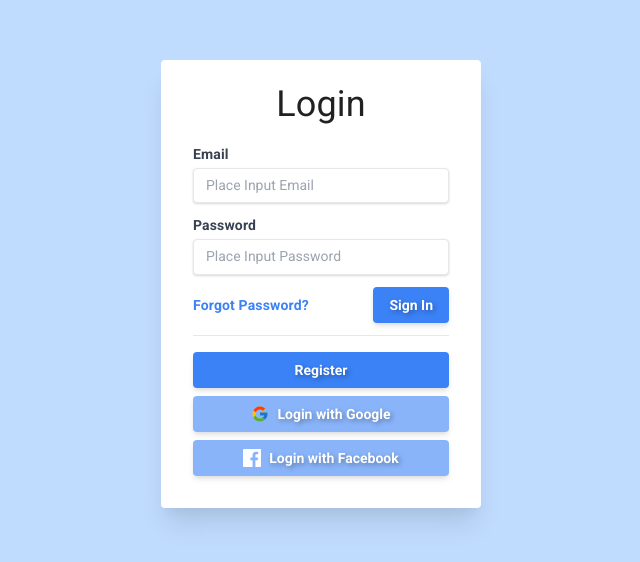
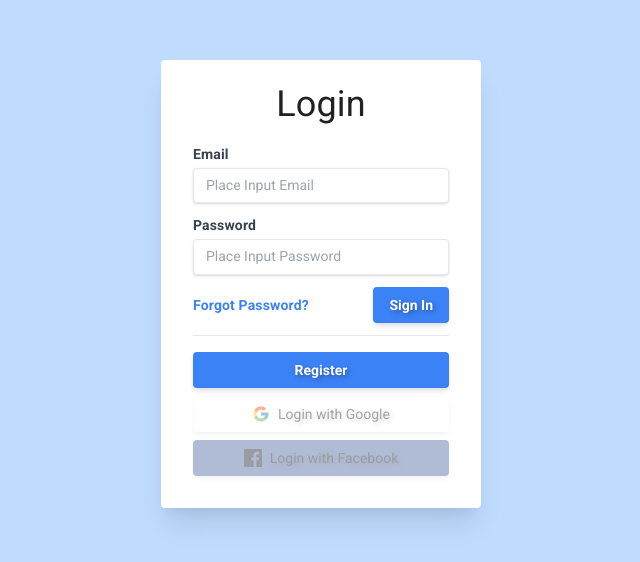
Before and after one commit to ben39053372/vite-react, a React (Vite) app: page /login in a window 1280 px wide. Shown: the part 116-678 px from the top of the page, without its empty margins (319-959 px from the left). Built offline with nearby package versions, Linux system fonts and the light colour scheme.

Commit message:
refactor: Button style

```diff
--- /dev/null
+++ b/src/components/Button/FacebookLoginBtn.tsx
@@ -0,0 +1,14 @@
+import './facebookLoginBtn.scss';
+import React from 'react';
+import { useTranslation } from 'react-i18next';
+import { GrFacebook } from 'react-icons/gr';
+
+export const FacebookLoginBtn = () => {
+  const { t } = useTranslation();
+  return (
+    <button className="btnBase facebookLoginBtn" disabled>
+      <GrFacebook size={18} className="mr-2" />
+      {t('Login with', { service: t('Facebook') })}
+    </button>
+  );
+};
--- /dev/null
+++ b/src/components/Button/GoogleLoginBtn.scss
@@ -0,0 +1,5 @@
+.googleLoginBtn {
+  background-color: #fff;
+
+  @apply flex flex-row;
+}
--- /dev/null
+++ b/src/components/Button/GoogleLoginBtn.tsx
@@ -0,0 +1,14 @@
+import './GoogleLoginBtn.scss';
+import React from 'react';
+import { useTranslation } from 'react-i18next';
+import { FcGoogle } from 'react-icons/fc';
+
+export const GoogleLoginBtn = () => {
+  const { t } = useTranslation();
+  return (
+    <button className="btnBase googleLoginBtn" disabled>
+      <FcGoogle size={18} className="mr-2" />
+      {t('Login with', { service: t('Google') })}
+    </button>
+  );
+};
--- /dev/null
+++ b/src/components/Button/facebookLoginBtn.scss
@@ -0,0 +1,5 @@
+.facebookLoginBtn {
+  background-color: #3b5998;
+
+  @apply flex flex-row;
+}
--- a/src/components/Button/index.css
+++ b/src/components/Button/index.css
@@ -1,5 +1,9 @@
-.button {
+.btnBase {
   text-shadow: 2px 2px 5px #0005;
 
-  @apply flex flex-row justify-center items-center shadow-md align-middle bg-blue-500 hover:brightness-90 text-white font-bold py-2 px-4 rounded disabled:bg-opacity-60;
+  @apply flex flex-row justify-center items-center shadow-md align-middle py-2 px-4 rounded disabled:opacity-40;
 }
+
+.primary {
+  @apply bg-blue-500 text-white font-bold hover:brightness-90;
+}
--- a/src/components/Button/index.tsx
+++ b/src/components/Button/index.tsx
@@ -5,9 +5,15 @@ interface ButtonProps
   extends React.DetailedHTMLProps<
     React.ButtonHTMLAttributes<HTMLButtonElement>,
     HTMLButtonElement
-  > {}
+  > {
+  variant?: 'primary';
+}
 
 export const Button = (props: ButtonProps) => {
   const { className, ...rest } = props;
-  return <button className={`button ${className}`} {...rest}></button>;
+  return (
+    <button
+      className={`btnBase ${className} ${props.variant}`}
+      {...rest}></button>
+  );
 };
--- a/src/pages/Login/LoginForm.tsx
+++ b/src/pages/Login/LoginForm.tsx
@@ -84,7 +84,7 @@ export const LoginForm = () => {
 
       <div className="actions">
         <a className="textButton">{t('Forgot Password')}?</a>
-        <Button onClick={handleSignInClick} type="submit">
+        <Button onClick={handleSignInClick} variant="primary" type="submit">
           {t('Sign In')}
         </Button>
       </div>
--- a/src/pages/Login/OtherActions.tsx
+++ b/src/pages/Login/OtherActions.tsx
@@ -1,9 +1,9 @@
 import React from 'react';
 import { Button } from '../../components/Button';
-import { GrFacebook } from 'react-icons/gr';
-import { FcGoogle } from 'react-icons/fc';
 import { useTranslation } from 'react-i18next';
 import { useHistory } from 'react-router-dom';
+import { GoogleLoginBtn } from '../../components/Button/GoogleLoginBtn';
+import { FacebookLoginBtn } from '../../components/Button/FacebookLoginBtn';
 
 export const OtherActions = () => {
   const { t } = useTranslation();
@@ -15,15 +15,11 @@ export const OtherActions = () => {
 
   return (
     <div className="otherActions">
-      <Button onClick={handleSignUpClick}>Register</Button>
-      <Button className="google" disabled>
-        <FcGoogle size={18} className="mr-2" />
-        {t('Login with', { service: t('Google') })}
+      <Button onClick={handleSignUpClick} variant="primary">
+        {t('Register')}
       </Button>
-      <Button className="facebook" disabled>
-        <GrFacebook size={18} className="mr-2" />
-        {t('Login with', { service: t('Facebook') })}
-      </Button>
+      <GoogleLoginBtn />
+      <FacebookLoginBtn />
     </div>
   );
 };
--- a/src/pages/SignUp/SignUpForm.tsx
+++ b/src/pages/SignUp/SignUpForm.tsx
@@ -5,7 +5,7 @@ import { Label } from '../../components/Label';
 import { Input } from '../../components/Input';
 import { useTranslation } from 'react-i18next';
 import { Button } from '../../components/Button';
-import { useHistory } from 'react-router-dom';
+import { Link, useHistory } from 'react-router-dom';
 
 interface SignUpFormValues {
   email: string;
@@ -132,7 +132,9 @@ export const SignUpForm = () => {
       )}
 
       <div className="actions">
-        <a className="textButton">{t('I have account')}</a>
+        <Link className="textButton" to="/login">
+          {t('I have account')}
+        </Link>
         <Button onClick={handleSignInClick} type="submit">
           {t('Sign In')}
         </Button>
--- a/src/styles/common/index.scss
+++ b/src/styles/common/index.scss
@@ -24,23 +24,4 @@
   .error {
     color: theme('colors.error');
   }
-
-  .google {
-    background-color: #fff;
-    color: #777;
-
-    &:hover {
-      filter: brightness(90%);
-      background-color: #fff;
-    }
-  }
-
-  .facebook {
-    background-color: #3b5998;
-
-    &:hover {
-      filter: brightness(80%);
-      background-color: #3b5998;
-    }
-  }
 }
```
